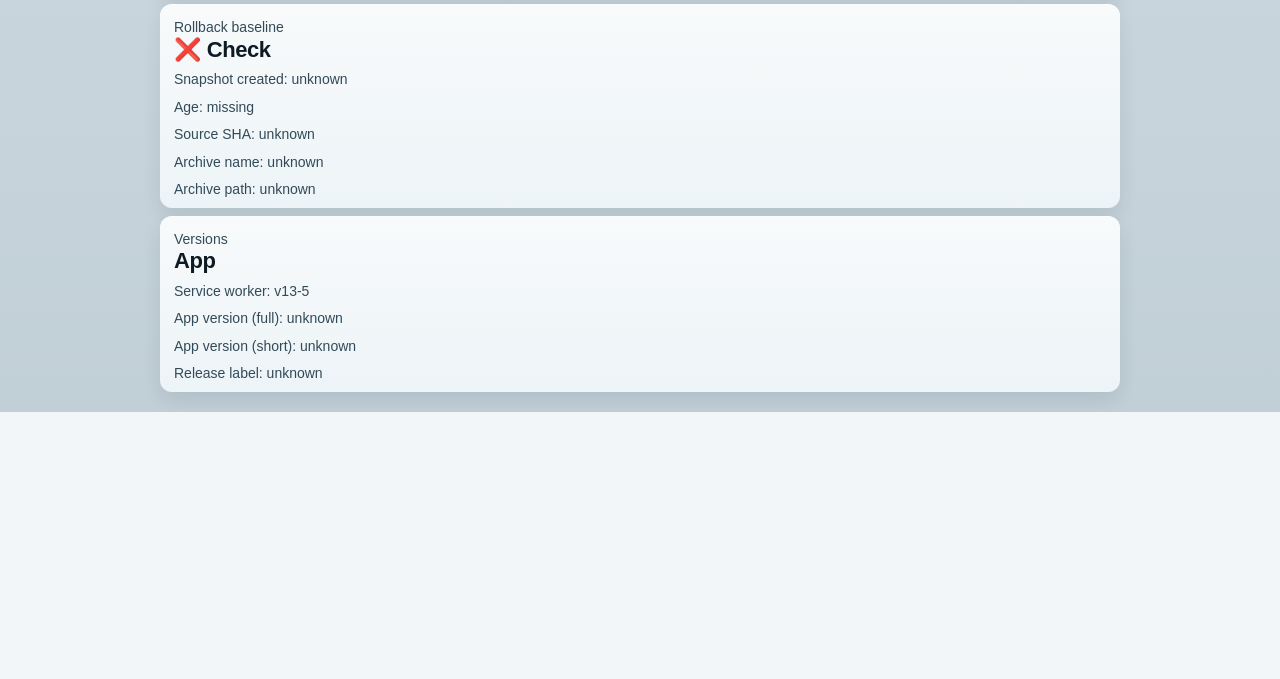
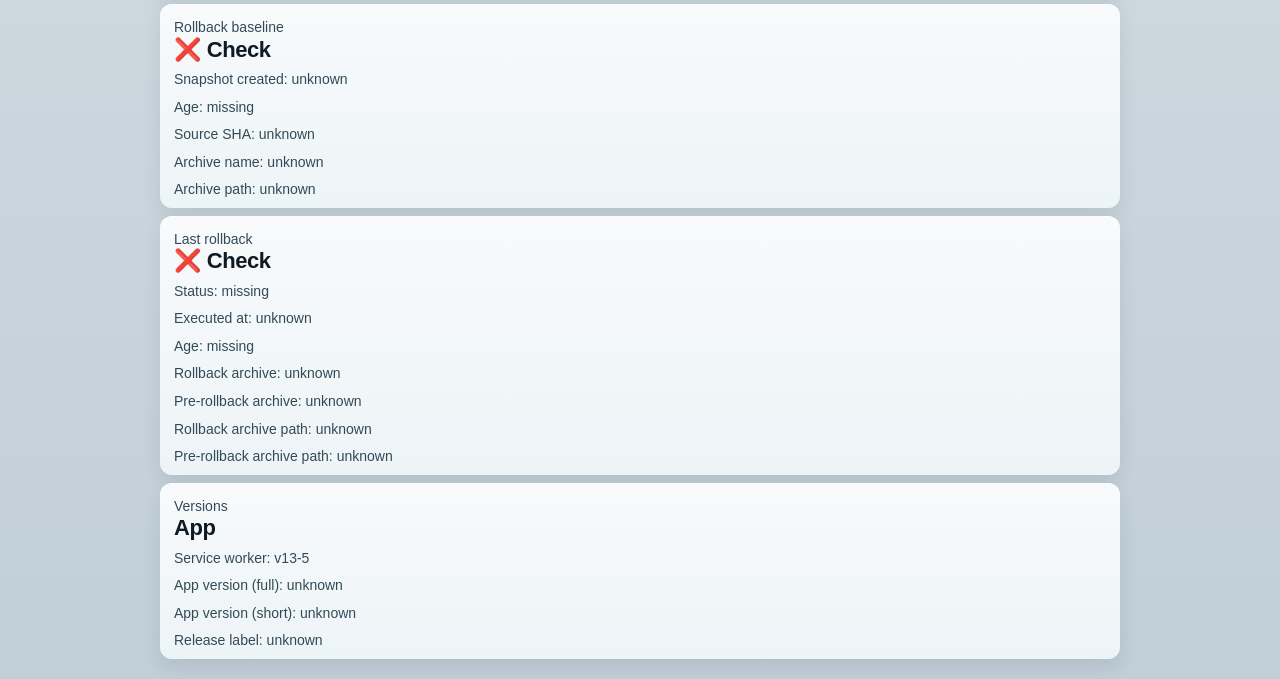
Before and after one commit to MartinParf/lyfeapp, a Django app: page /ops/ in a window 1280 px wide. Shown: the part 1230-1909 px from the top of the page. Before the commit the page ends 1642 px from the top, so only its background shows below. Run offline with Django 5.2, Linux system fonts and the light colour scheme; the visitor is signed in with stand-in values (Sample User, id 1); data that the repository does not hold is empty; some libraries are stand-ins or nearby versions.

Commit message:
Phase 14.X.5 Ops Polish

```diff
--- a/core/views.py
+++ b/core/views.py
@@ -275,11 +275,17 @@ def ops_dashboard(request):
     deploy = _read_ops_json("last_deploy.json", warn_after_hours=24 * 14)
     previous_deploy = _read_ops_json("previous_deploy.json", warn_after_hours=24 * 30)
     release_backup = _read_ops_json("last_release_backup.json", warn_after_hours=24 * 30)
+    last_rollback = _read_ops_json("last_rollback.json", warn_after_hours=24 * 30)
     snapshots = _build_snapshot_summary()
 
     deploy_git_sha = deploy["payload"].get("git_sha")
     previous_git_sha = previous_deploy["payload"].get("git_sha")
     release_source_git_sha = release_backup["payload"].get("source_git_sha")
+
+    last_rollback_meta = {
+        "rollback_archive_name": _basename(last_rollback["payload"].get("rollback_archive")),
+        "pre_rollback_archive_name": _basename(last_rollback["payload"].get("pre_rollback_archive")),
+    }
 
     deploy_release_label = _release_label(
         deploy.get("created_at_utc"),
@@ -311,6 +317,8 @@ def ops_dashboard(request):
         "deploy": deploy,
         "previous_deploy": previous_deploy,
         "release_backup": release_backup,
+        "last_rollback": last_rollback,
+        "last_rollback_meta": last_rollback_meta,
         "deploy_meta": {
             "git_sha_short": _short_sha(deploy_git_sha),
             "previous_git_sha_short": _short_sha(previous_git_sha),
--- a/templates/core/ops_dashboard.html
+++ b/templates/core/ops_dashboard.html
@@ -124,6 +124,26 @@
         </p>
     </article>
 
+    <article class="panel-soft">
+        <div class="eyebrow">Last rollback</div>
+        <h2>
+            {% if last_rollback.state == "ok" %}✅ OK
+            {% elif last_rollback.state == "warn" %}⚠️ Aging
+            {% else %}❌ Check{% endif %}
+        </h2>
+        <p class="muted">Status: {{ last_rollback.status }}</p>
+        <p class="muted">Executed at: {{ last_rollback.created_at_utc|default:"unknown" }}</p>
+        <p class="muted">Age: {{ last_rollback.age.label }}</p>
+        <p class="muted">Rollback archive: {{ last_rollback_meta.rollback_archive_name }}</p>
+        <p class="muted">Pre-rollback archive: {{ last_rollback_meta.pre_rollback_archive_name }}</p>
+        <p class="muted" style="word-break: break-all;">
+            Rollback archive path: {{ last_rollback.payload.rollback_archive|default:"unknown" }}
+        </p>
+        <p class="muted" style="word-break: break-all;">
+            Pre-rollback archive path: {{ last_rollback.payload.pre_rollback_archive|default:"unknown" }}
+        </p>
+    </article>
+
 
     <article class="panel-soft">
         <div class="eyebrow">Versions</div>
```
